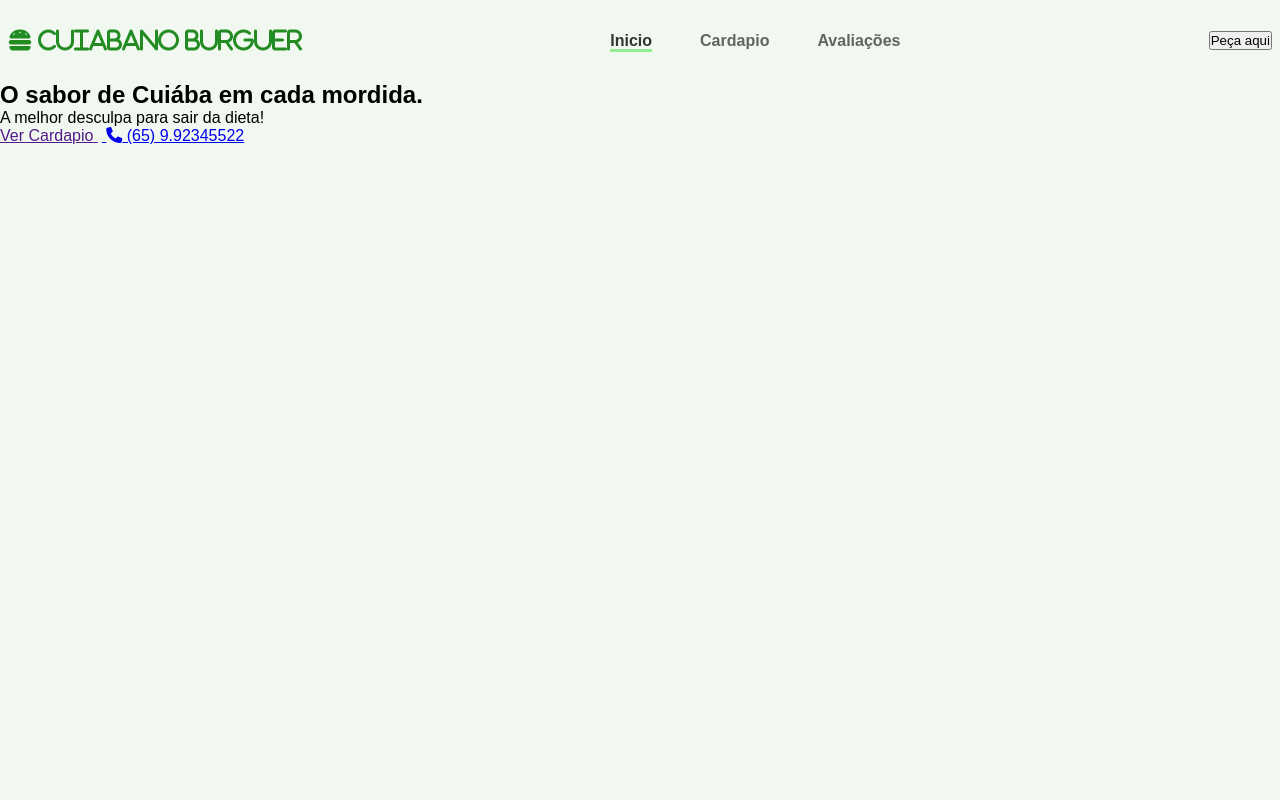
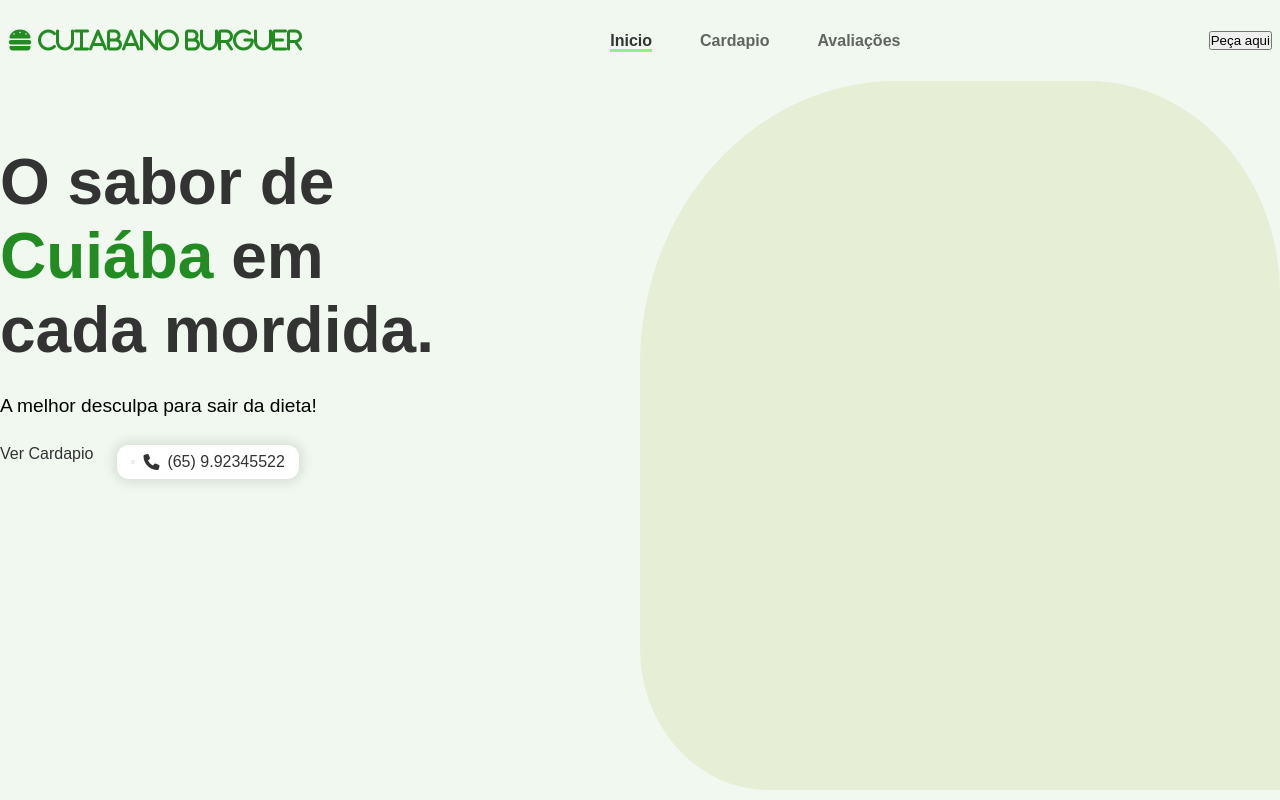
Before and after one commit to leticia-arruda-campos/cuiabano-burguer, a plain HTML site: page index.html in a window 1280 px wide. Drawn offline with Linux system fonts and the light colour scheme; a web font is replaced by a local one.

Commit message:
add estilo a pagina inicio

```diff
--- a/styles.css
+++ b/styles.css
@@ -74,3 +74,68 @@ header{
 #mobile_menu{
     display: none;
 }
+
+/* Home */
+#home{
+    display: flex;
+    min-height: calc(100vh - 91px);
+    position: relative;
+}
+
+#cta{
+    width: 35%;
+    display: flex;
+    flex-direction: column;
+    gap: 28px;
+    margin-top: 5%;
+}
+
+#cta .title{
+    font-size: 4rem;
+    color: var(--color-neutral-1);
+}
+
+#cta .title span{
+    color: var(--color-primary-6);
+}
+
+#cta .description{
+    font-size: 1.2rem;
+}
+
+#cta_buttons{
+    display: flex;
+    gap: 24px;
+}
+
+#cta_buttons a{
+    text-decoration: none;
+    color: var(--color-neutral-1);
+}
+
+
+#phone_button{
+    display: flex;
+    gap: 8px;
+    align-items: center;
+    background-color: #fff;
+    padding: 8px 14px;
+    font-weight: 500;
+    box-shadow: 0px 0px 12px 4px rgba(0, 0, 0, 0.1);
+    border-radius: 12px;
+}
+
+#phone_button button{
+    box-shadow: none;
+}
+
+.shape{
+    background-color: var(--color-primary-2);
+    width: 50%;
+    height: 100%;
+    position: absolute;
+    border-radius: 40% 30% 0% 20%;
+    top: 0;
+    right: 0;
+    z-index: 1;
+}
```
Also changed, not shown: index.html (+2 -2 lines).
